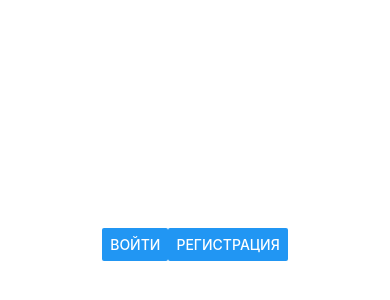
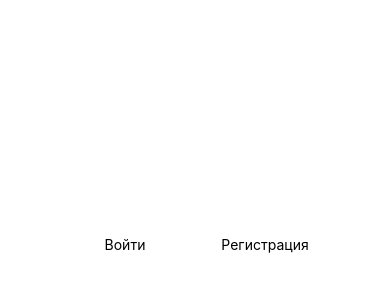
Before and after one commit to Malcev-Nikita/Dating_App, a React Native app: screen / in a window 390 px wide. Shown: the part 178-478 px from the top of the page. Built offline with nearby package versions, Linux system fonts and the light colour scheme.

Commit message:
commit 10.1.23 (2)

```diff
--- a/package.json
+++ b/package.json
@@ -12,7 +12,8 @@
     "expo": "~47.0.9",
     "expo-status-bar": "~1.4.2",
     "react": "18.1.0",
-    "react-native": "0.70.5"
+    "react-native": "0.70.5",
+    "react-native-linear-gradient": "^2.6.2"
   },
   "devDependencies": {
     "@babel/core": "^7.12.9"
--- a/src/panels/Front.js
+++ b/src/panels/Front.js
@@ -1,5 +1,6 @@
 import { StatusBar } from 'expo-status-bar';
-import { Button, Text, View } from 'react-native';
+import { Button, Text, TouchableOpacity, View } from 'react-native';
+import LinearGradient from 'react-native-linear-gradient'
 
 import global from '../styles/Global-style'
 import front_style from '../styles/Front-style'
@@ -11,8 +12,13 @@ export default function Front() {
 
         <View style={front_style.button_container}>
 
-          <Button title='Войти' style={front_style.button} />
-          <Button title='Регистрация' style={front_style.button} />
+          <TouchableOpacity style={front_style.button} colors={['red', 'yellow', 'green' ]}>
+            <Text>Войти</Text>
+          </TouchableOpacity>
+
+          <TouchableOpacity style={front_style.button}>
+            <Text>Регистрация</Text>
+          </TouchableOpacity>
 
         </View>
 
--- a/src/styles/Front-style.js
+++ b/src/styles/Front-style.js
@@ -1,12 +1,18 @@
 import { StyleSheet } from 'react-native';
+import LinearGradient from 'react-native-linear-gradient'
 
 const front_style = StyleSheet.create({
     button_container: {
-        flexDirection: 'row'
+        flexDirection: 'row',
     },
 
     button: {
-        backgroundColor: '#000'
+        colors:['red', 'yellow', 'green' ],
+        width: 120,
+        margin: 10,
+        padding: 10,
+        alignItems: 'center',
+        borderRadius: 10,
     }
 });
 
```
Also changed, not shown: 1 other file (tests, documents, lock files or other folders).
